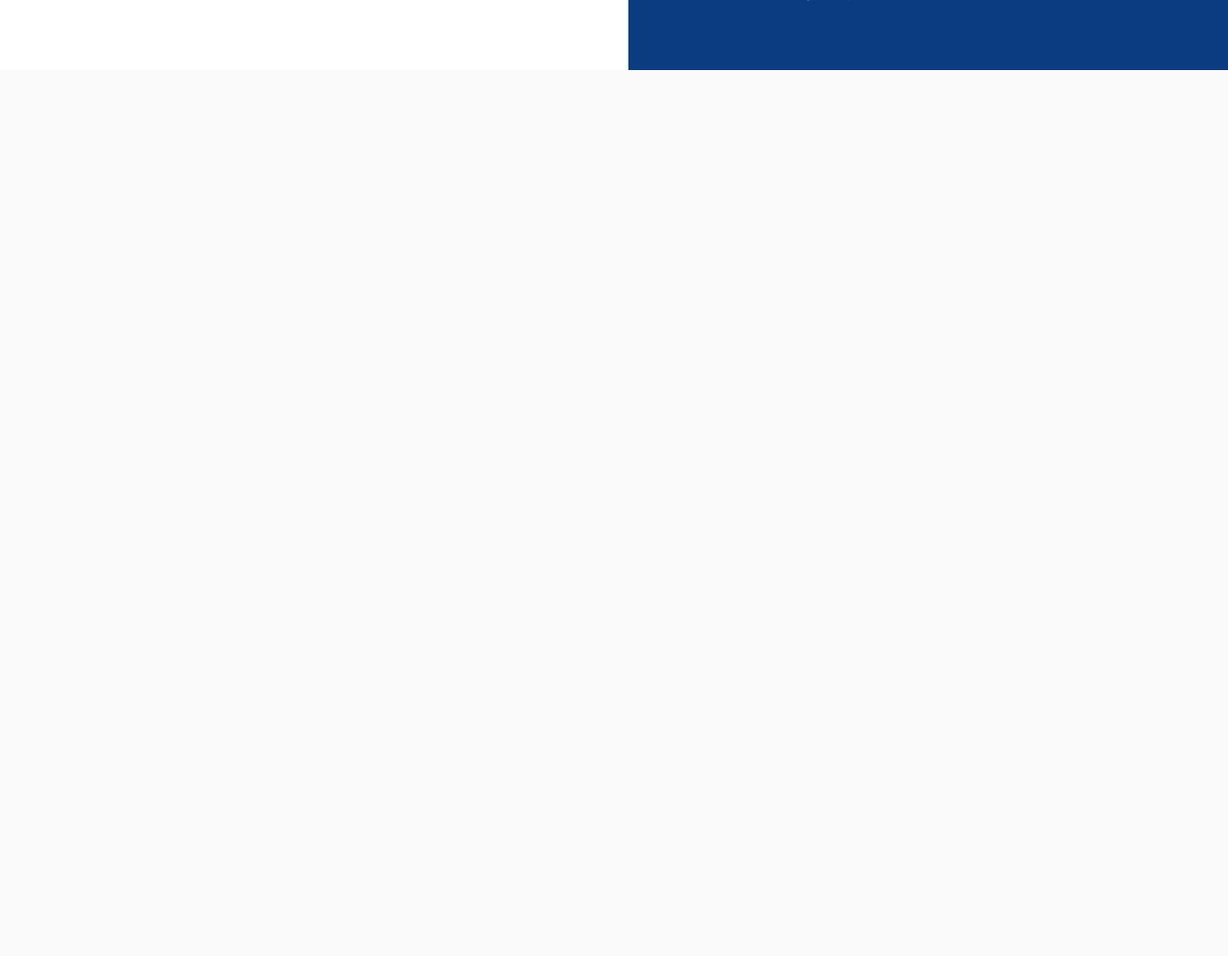
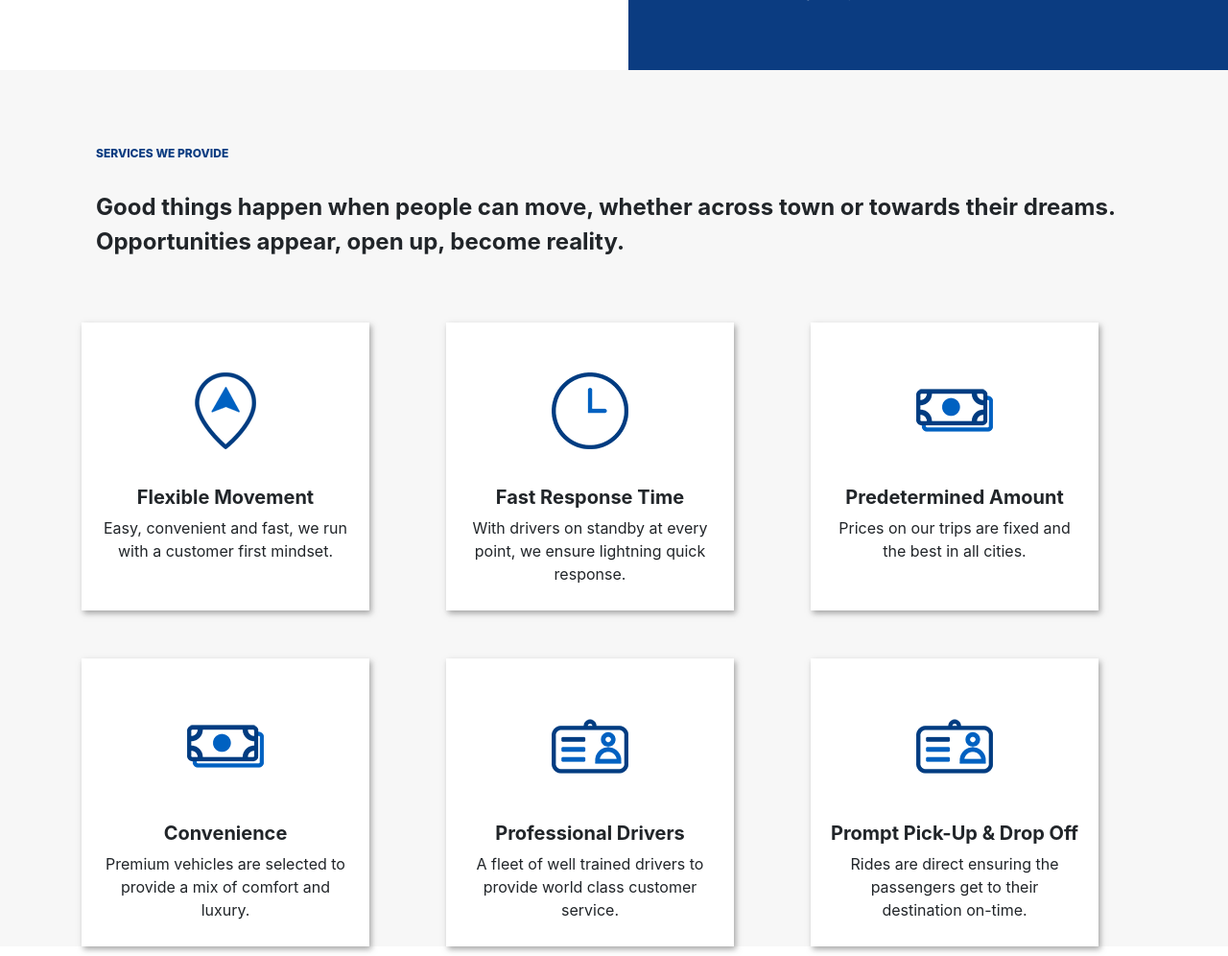
Before and after one commit to nellytadi/Adovee, a PHP site: page / in a window 1280 px wide. Shown: the part 1976-2972 px from the top of the page at 96% size. Before the commit the page ends 2049 px from the top, so only its background shows below. Run offline with PHP 8.4, Linux system fonts and the light colour scheme.

Commit message:
Completed services section

```diff
--- a/index.html
+++ b/index.html
@@ -145,6 +145,97 @@
             </div>
 </section>
 
+<section id="services">
+    <div class="services">
+        <div class="container">
+            <div class="col-md-12 col-sm-12">
+                <h6 class="section-heading">Services we provide</h6>
+                <div class="section-body">
+                    <p class="bold-prg">
+                        Good things happen when people can move, whether across town or towards their dreams.
+                        Opportunities
+                        appear, open up, become reality.
+                    </p>
+                </div>
+            </div>
+
+            <div class="row">
+
+                <div class="col-md-4">
+                    <div class="services-each">
+                        <div class="services-icon">
+                            <img src="img/navigation.png">
+                        </div>
+                        <div class="services-body">
+                            <h5>flexible movement</h5>
+                            <p> Easy, convenient and fast, we run with a customer first mindset.</p>
+                        </div>
+                    </div>
+                </div>
+                <div class="col-md-4">
+                    <div class="services-each">
+                        <div class="services-icon">
+                            <img src="img/clock.png">
+                        </div>
+                        <div class="services-body">
+                            <h5>fast response time</h5>
+                            <p>With drivers on standby at every point, we ensure lightning quick response.</p>
+                        </div>
+                    </div>
+                </div>
+                <div class="col-md-4">
+                    <div class="services-each">
+                        <div class="services-icon">
+                            <img src="img/money.png">
+                        </div>
+                        <div class="services-body">
+                            <h5>predetermined amount</h5>
+                            <p> Prices on our trips are fixed and the best in all cities.</p>
+                        </div>
+                    </div>
+                </div>
+                <div class="col-md-4">
+                    <div class="services-each">
+                        <div class="services-icon">
+                            <img src="img/money.png">
+                        </div>
+                        <div class="services-body">
+                            <h5>convenience </h5>
+                            <p>Premium vehicles are selected to provide a mix of comfort and luxury.</p>
+                        </div>
+                    </div>
+                </div>
+
+                <div class="col-md-4">
+                    <div class="services-each">
+                        <div class="services-icon">
+                            <img src="img/driver-license.png">
+                        </div>
+                        <div class="services-body">
+                            <h5> professional drivers </h5>
+                            <p> A fleet of well trained drivers to provide world class customer service. </p>
+                        </div>
+                    </div>
+                </div>
+
+                <div class="col-md-4">
+                    <div class="services-each">
+                        <div class="services-icon">
+                            <img src="img/driver-license.png">
+                        </div>
+                        <div class="services-body">
+                            <h5> prompt pick-up & drop off  </h5>
+                            <p> Rides are direct ensuring the passengers get to their destination on-time. </p>
+                        </div>
+                    </div>
+                </div>
+
+
+            </div>
+        </div>
+    </div>
+</section>
+
 <!-- Optional JavaScript -->
 <!-- jQuery first, then Popper.js, then Bootstrap JS -->
 <script src="https://code.jquery.com/jquery-3.4.1.slim.min.js"
--- a/styles/style.css
+++ b/styles/style.css
@@ -1,5 +1,5 @@
 body {
-
+/*color: #fafafa;*/
 }
 
 .home-section {
@@ -26,6 +26,8 @@ body {
 
 .about-section, .works-section {
     margin-top: 70px;
+    background-color: #ffffff;
+
 }
 
 .about-icon img {
@@ -82,7 +84,41 @@ body {
 .about-each{
     margin-top:35px;
 }
+.services{
+    background: #F7F7F7;
+}
+.services .section-heading{
+    padding-top: 80px;
+}
+.services .services-each{
+    margin-top: 50px;
+    background-color: #ffffff;
+    width: 300px;
+    height: 300px;
+    box-shadow: 2px 3px 6px 0px rgba(115,115,115,0.63);
+    -webkit-box-shadow: 2px 3px 6px 0px rgba(115,115,115,0.63);
+    -moz-box-shadow: 2px 3px 6px 0px rgba(115,115,115,0.63);
+}
+.services .services-icon{
+    height: 150px;
+    position: relative;
+}
+.services .services-icon img{
+    position: absolute;
+    top: 35%;
+    left: 36.66%;
+}
+.services .services-body{
+    text-align: center;
+    padding: 20px;
+}
+.services .services-body h5{
+    text-transform: capitalize;
+    font-weight: bold;
+}
+.services .services-body p{
 
+}
 .button {
     padding: 10px 30px;
     border: none;
```
Also changed, not shown: img/clock.png, img/driver-license.png, img/money.png, img/navigation.png.
